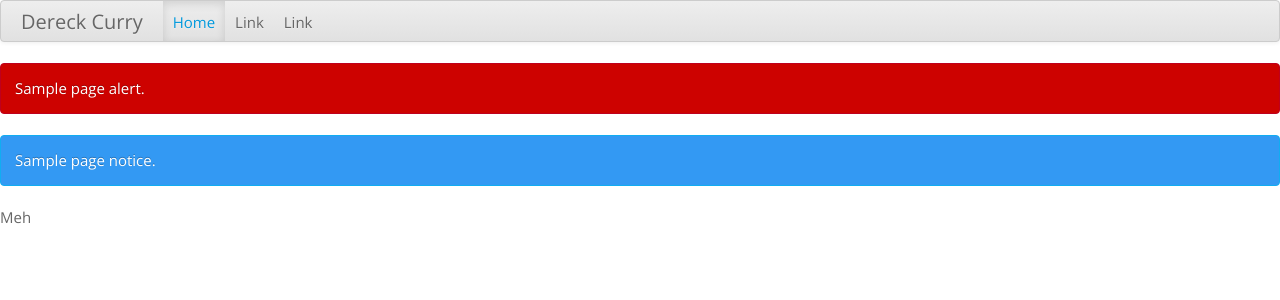
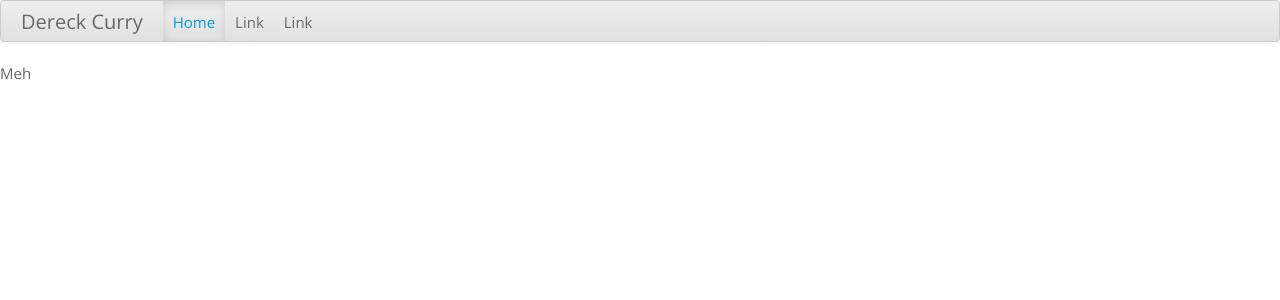
Before and after one commit to thedereck/thedereck.github.com, a Jekyll site: the page built from index.html, in a window 1280 px wide. Shown: the top 300 px of the page. Built offline with Jekyll 4.4.1, drawn with Linux system fonts in a browser that asks for light colours.

Commit message:
Reverting index to remove alert and notice.

```diff
--- a/index.html
+++ b/index.html
@@ -1,8 +1,6 @@
 ---
 layout: page
 title: The Dereck
-notice: Sample page notice.
-alert: Sample page alert.
 ---
 
 Meh
```
